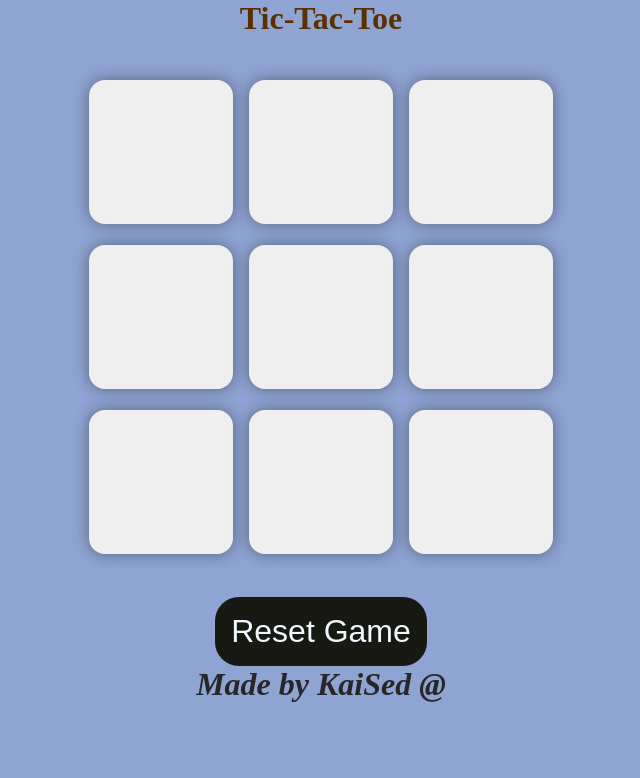
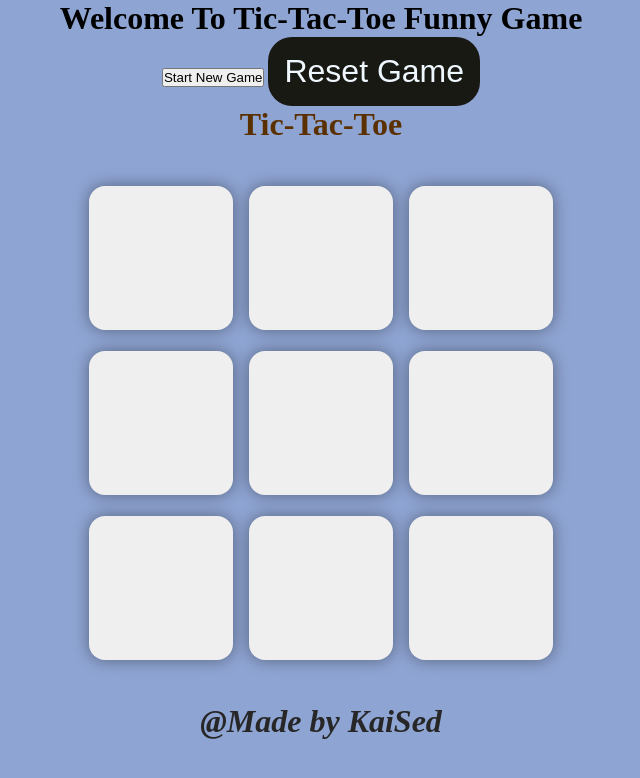
Before and after one commit to kaised9/TicTacToeGamesinJavaScript, a plain HTML site: page index.html in a window 1280 px wide. Shown: the whole page, without its empty margins (319-959 px from the left). Drawn offline with Linux system fonts and the light colour scheme.

Commit message:
Update index.html
Last Update Fronted Work.

```diff
--- a/index.html
+++ b/index.html
@@ -7,6 +7,12 @@
     <link rel="stylesheet" href="style.css">
 </head>
 <body>
+    <h1 id="welcomeMsg">Welcome To Tic-Tac-Toe Funny Game </h1>
+    <div class="msgcontainer hide">
+        <p id="msg"></p>
+        <button id="newGameButton">Start New Game</button>
+        <button id="resetbtn">Reset Game</button>
+    </div>
     <main>
         <h1 class="name">Tic-Tac-Toe</h1>
     <div class="container">
@@ -23,11 +29,11 @@
         </div>
     </div>
 
-    <button id="resetbtn">Reset Game</button>
+
 
     </main>
 
-    <h1 class="author"><i>Made by <b>KaiSed @</b></i></h1>
-
+    <h1 class="author"><i>@Made by <b>KaiSed</b></i></h1>
+  <script src="app.js"></script>
 </body>
 </html>
```
